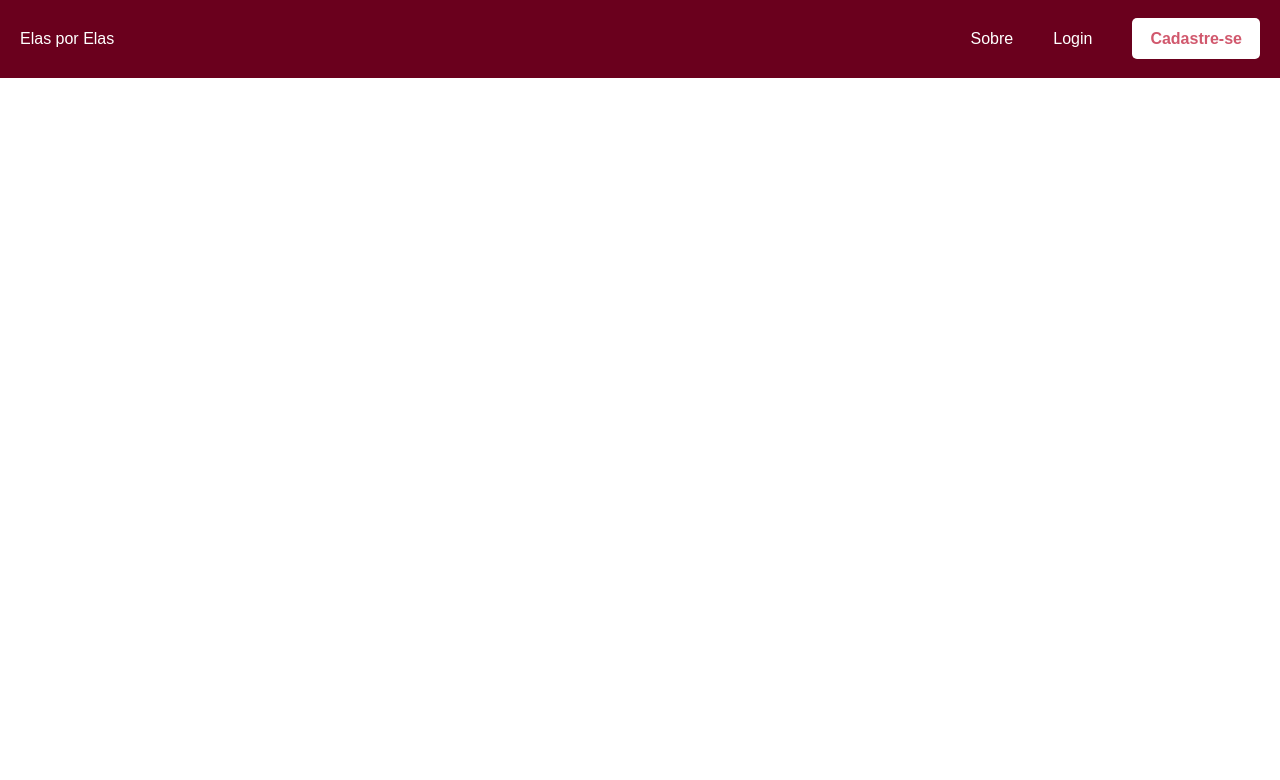
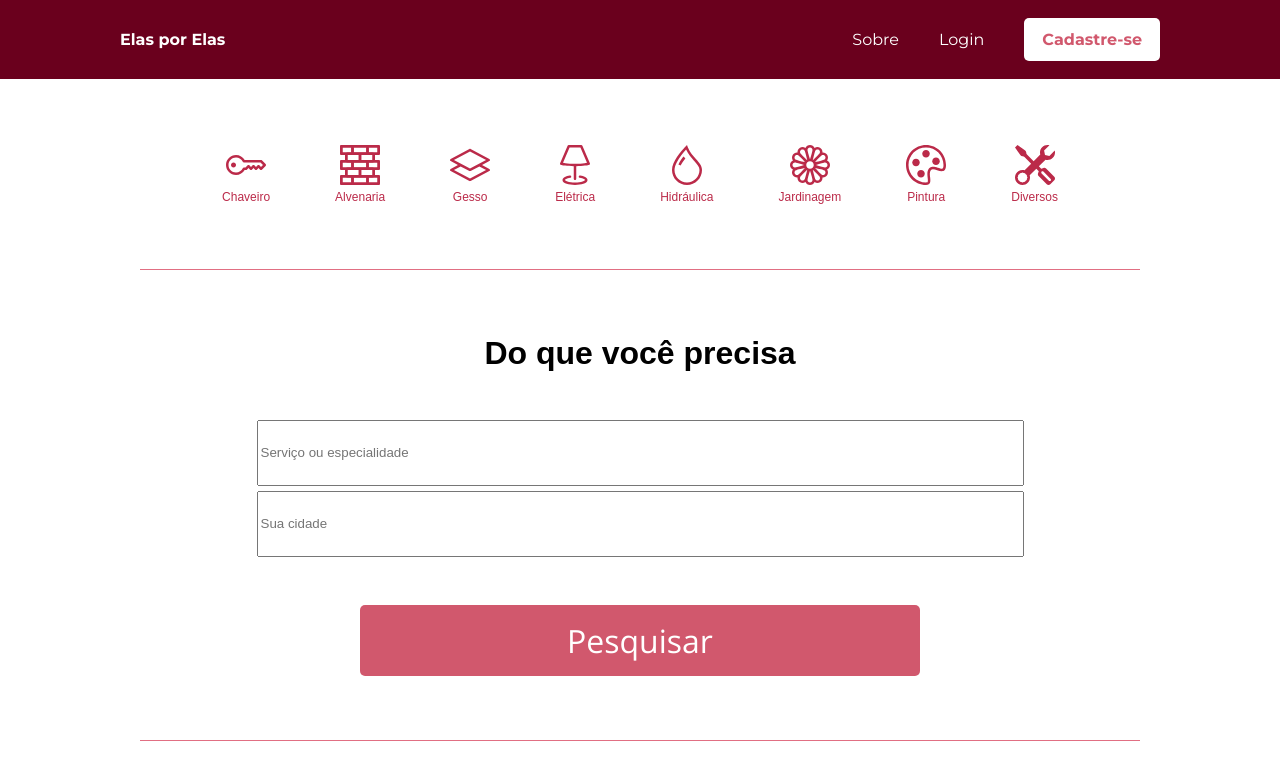
Before and after one commit to ICEI-PUC-Minas-PMV-ADS/pmv-ads-2023-1-e1-proj-web-t2-grupo-1-assistencia-residencial, a plain HTML site: page index.html in a window 1280 px wide. Drawn offline with nearby package versions, Linux system fonts and the light colour scheme.

Commit message:
adiciona versão inicial da home page

```diff
--- a/index.html
+++ b/index.html
@@ -5,16 +5,16 @@
     <meta http-equiv="X-UA-Compatible" content="IE=edge" />
     <meta name="viewport" content="width=device-width, initial-scale=1.0" />
 
-    <link rel="stylesheet" href="./src/css/main.css" />
+    <link rel="stylesheet" href="./src/css/home.css" />
     <title>Elas por Elas - Assistência Automotiva</title>
   </head>
 
   <body>
     <header class="header-bg cor-branco">
       <div class="header container">
-        <a href="./">Elas por Elas</a>
+        <a href="./" class="logo">Elas por Elas</a>
         <nav>
-          <ul class="header-menu ">
+          <ul class="header-menu">
             <li><a href="./">Sobre</a></li>
             <li><a href="./">Login</a></li>
             <li><a class="botao-cadastro" href="./">Cadastre-se</a></li>
@@ -22,5 +22,77 @@
         </nav>
       </div>
     </header>
+
+    <main class="container main-container">
+      <ul class="menu-superior">
+        <li>
+          <img
+            src="./src/img/icons/Home/Menu Superior/chaveiro.svg"
+            alt="icone chave"
+          />
+          Chaveiro
+        </li>
+        <li>
+          <img
+            src="./src/img/icons/Home/Menu Superior/alvenaria.svg"
+            alt="ícone alvenaria"
+          />
+          Alvenaria
+        </li>
+        <li>
+          <img
+            src="./src/img/icons/Home/Menu Superior/gesso.svg"
+            alt="ícone gesso"
+          />
+          Gesso
+        </li>
+        <li>
+          <img
+            src="./src/img/icons/Home/Menu Superior/eletrica.svg"
+            alt="ícone elétrica"
+          />
+          Elétrica
+        </li>
+        <li>
+          <img
+            src="./src/img/icons/Home/Menu Superior/hidraulica.svg"
+            alt="ícone hidráulica"
+          />
+          Hidráulica
+        </li>
+        <li>
+          <img
+            src="./src/img/icons/Home/Menu Superior/jardinagem.svg"
+            alt="ícone jardinagem"
+          />
+          Jardinagem
+        </li>
+        <li>
+          <img
+            src="./src/img/icons/Home/Menu Superior/pintura.svg"
+            alt="ícone pintura"
+          />
+          Pintura
+        </li>
+        <li>
+          <img
+            src="./src/img/icons/Home/Menu Superior/diversos.svg"
+            alt="ícone diversos"
+          />
+          Diversos
+        </li>
+      </ul>
+
+      <div class="container-pesquisa">
+        <h1>Do que você precisa</h1>
+
+        <div class="box">
+          <input type="text" placeholder="Serviço ou especialidade" />
+          <input type="text" placeholder="Sua cidade" />
+        </div>
+
+        <button class="botao-pesquisar">Pesquisar</button>
+      </div>
+    </main>
   </body>
 </html>
--- a/src/css/header.css
+++ b/src/css/header.css
@@ -10,6 +10,7 @@
   align-items: center;
   padding-top: 30px;
   padding-bottom: 30px;
+  font-family: var(--font-montserrat);
 }
 
 .header-menu {
@@ -18,7 +19,7 @@
   gap: 40px;
 }
 
-.botao-cadastro{
+.botao-cadastro {
   background: #fff;
   padding: 12px 18px;
   border-radius: 5px;
@@ -28,3 +29,7 @@
   border: none;
   cursor: pointer;
 }
+
+.logo {
+  font-weight: bold;
+}
--- /dev/null
+++ b/src/css/home.css
@@ -0,0 +1,75 @@
+@import url("./main.css");
+
+.menu-superior {
+  box-sizing: border-box;
+  margin-top: 60px;
+  max-width: 875px;
+  display: flex;
+  padding: 5px;
+  height: 70px;
+  gap: 65px;
+}
+
+.menu-superior li {
+  display: flex;
+  align-items: center;
+  flex-direction: column;
+  justify-content: center;
+
+  gap: 5px;
+  font-size: 12px;
+  cursor: pointer;
+  color: var(--color-p6);
+}
+
+.menu-superior li img {
+  width: 40px;
+}
+
+.main-container {
+  justify-content: center;
+  flex-direction: column;
+  align-items: center;
+  display: flex;
+  gap: 60px;
+}
+
+.container-pesquisa {
+  width: 100%;
+  height: 470px;
+  max-width: 1000px;
+
+  gap: 48px;
+  display: flex;
+  align-items: center;
+  justify-content: center;
+  flex-direction: column;
+
+  border-top: 1px solid var(--color-p4);
+  border-bottom: 1px solid var(--color-p4);
+}
+
+.container-pesquisa .box {
+  gap: 5px;
+  display: flex;
+  flex-direction: column;
+}
+
+.container-pesquisa .box input {
+  height: 60px;
+  width: 100%;
+  width: 759px;
+}
+
+.container-pesquisa button {
+  width: 100%;
+  font-size: 32px;
+  max-width: 560px;
+  cursor: pointer;
+  border: none;
+  padding: 14px 0;
+  border-radius: 5px;
+  color: var(--color-white);
+  font-family: var(--font-open-sans);
+  background-color: var(--color-p5);
+}
--- a/src/css/main.css
+++ b/src/css/main.css
@@ -3,10 +3,10 @@
 @import url("./resets.css");
 
 .container {
-    box-sizing: border-box;
-    max-width: 1400px;
-    padding-left: 20px;
-    padding-right: 20px;
-    margin-left: auto;
-    margin-right: auto;
+  box-sizing: border-box;
+  max-width: 1080px;
+  padding-left: 20px;
+  padding-right: 20px;
+  margin-left: auto;
+  margin-right: auto;
 }
--- a/src/css/variables.css
+++ b/src/css/variables.css
@@ -11,9 +11,8 @@
   --color-p6: #bb2a49;
   --color-p7: #9d1c3f;
   --color-p8: #8b1031;
-  --color-p9: #7C0827;
+  --color-p9: #7c0827;
   --color-p10: #6a001d;
-
   --color-black: #000000;
   --color-white: #ffffff;
 }
@@ -58,13 +57,14 @@
   color: var(--color-p10);
 }
 
-.cor-preto{
+.cor-preto {
   color: var(--color-black);
 }
 
-.cor-branco{
+.cor-branco {
   color: #ffffff;
 }
+
 /* fonts */
 
 :root {
```
Also changed, not shown: src/img/858962.png (added). Lines whose indentation alone changed are shown as unchanged.
